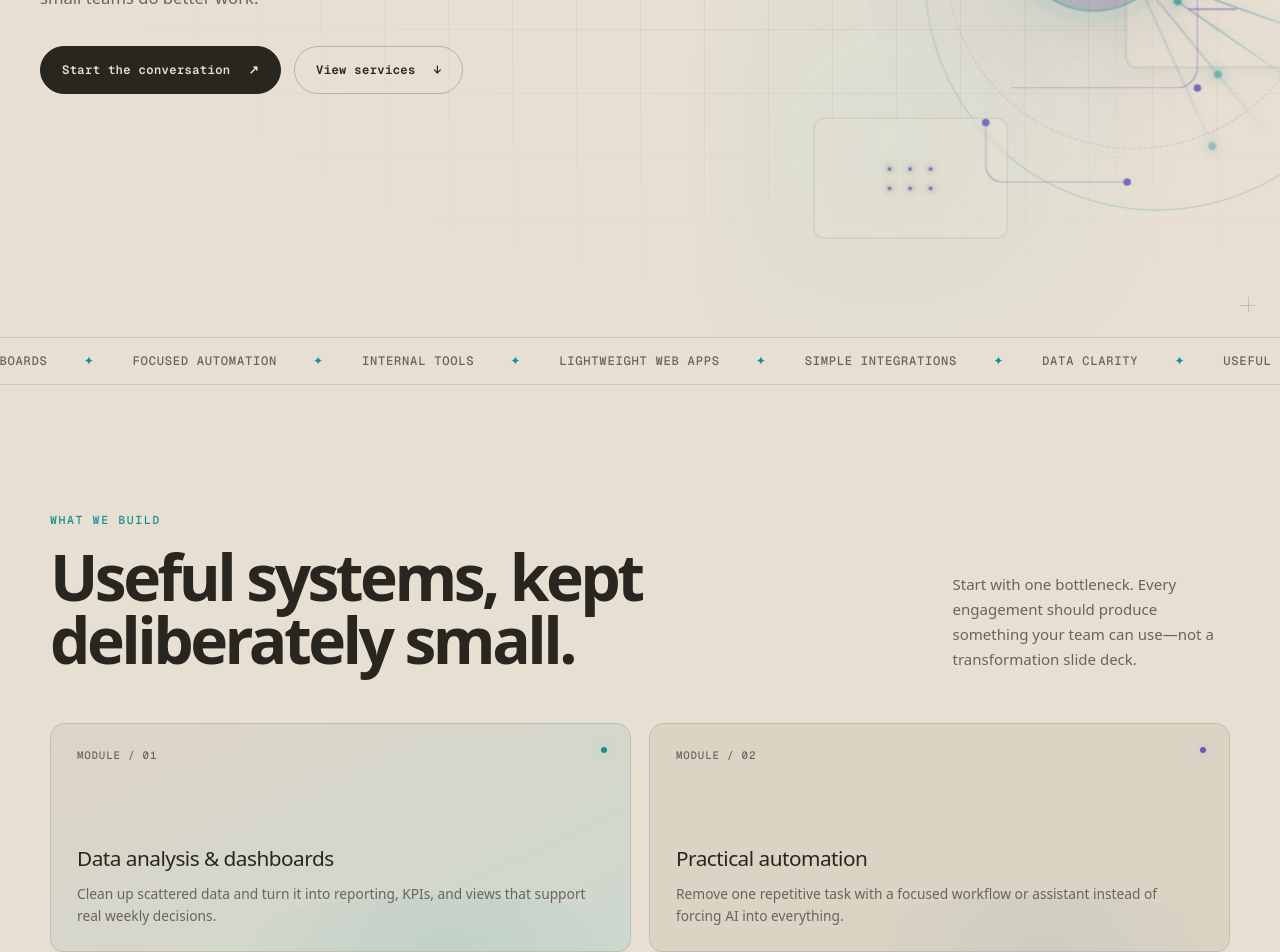
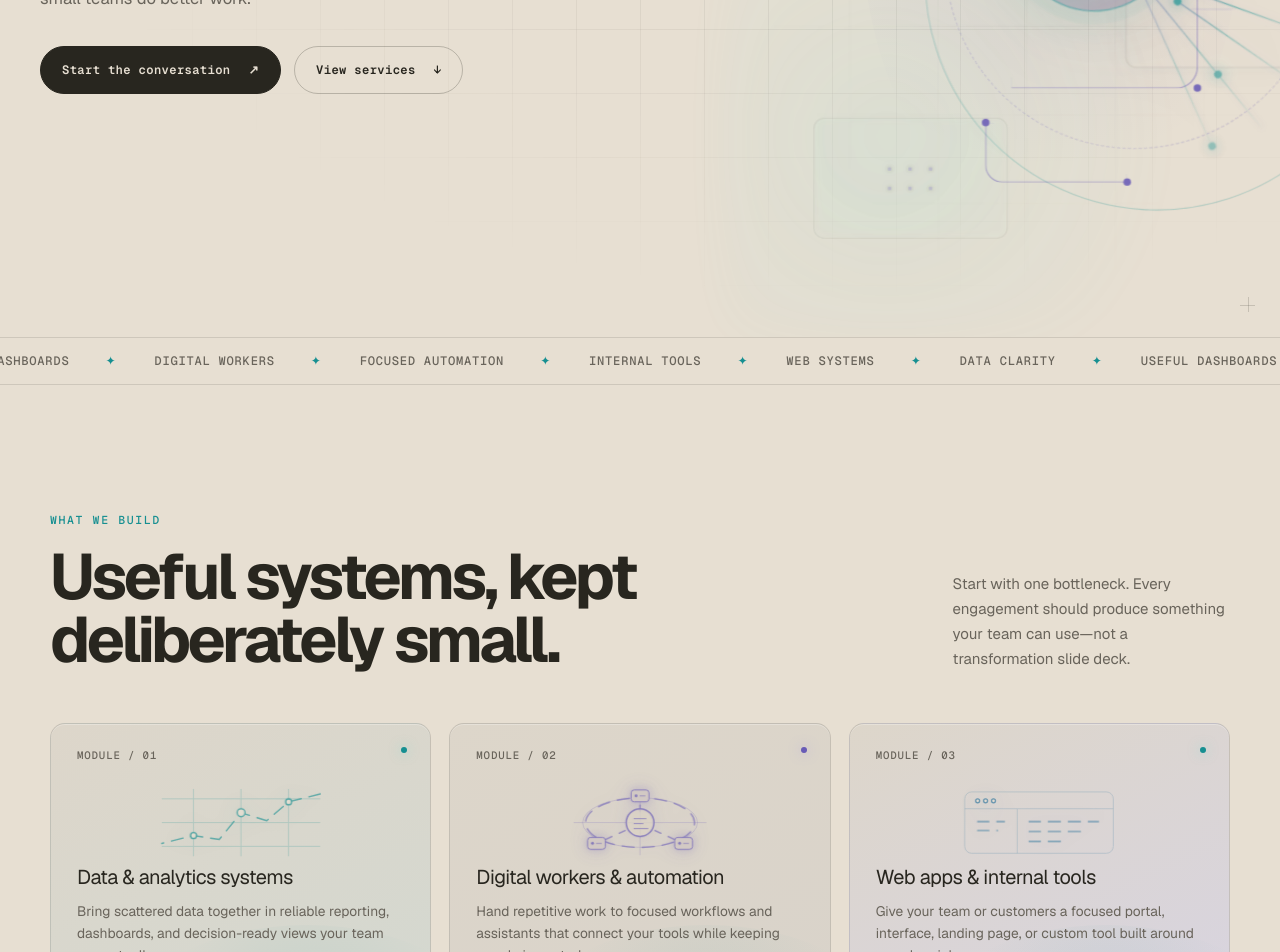
Before and after one commit to cgveradi/miritai-website, a Next.js app: page /en in a window 1280 px wide. Shown: the part 560-1512 px from the top of the page. Built offline with nearby package versions, Linux system fonts and the light colour scheme.

Commit message:
Refine landing page service positioning and visuals

```diff
--- a/src/app/[locale]/globals.css
+++ b/src/app/[locale]/globals.css
@@ -191,6 +191,8 @@
 .footer-main>div p{max-width:390px;margin:14px 0 0;color:var(--muted);font-size:.9rem;line-height:1.55}
 .footer-mirit-link{flex:0 0 auto;background:color-mix(in srgb,var(--card) 76%,transparent)}
 .compact-footer .footer-bottom{padding-top:24px}
+.compact-footer .footer-bottom a{color:var(--white);text-decoration-color:color-mix(in srgb,var(--cyan) 55%,transparent);text-decoration-line:underline;text-decoration-thickness:1px;text-underline-offset:.25rem;transition:color .2s,text-decoration-color .2s}
+.compact-footer .footer-bottom a:hover{color:var(--cyan);text-decoration-color:var(--cyan)}
 @media(max-width:650px){.footer-main{align-items:flex-start;flex-direction:column;padding:38px 0}.compact-footer .footer-bottom{gap:12px}.compact-footer .footer-bottom span:last-child{max-width:260px;line-height:1.5}}
 
 /* Use the full contact composition instead of leaving the introduction top-heavy. */
@@ -198,3 +200,47 @@
 .contact-grid>section{display:flex;min-height:680px;flex-direction:column;padding:12px 0}
 .contact-grid>section .contact-small{margin-top:auto;padding-top:64px}
 @media(max-width:900px){.contact-grid>section{min-height:auto}.contact-grid>section .contact-small{margin-top:30px;padding-top:0}}
+
+/* Three focused service pillars */
+.bento{grid-template-columns:repeat(3,minmax(0,1fr));grid-auto-rows:270px}
+.service-card,.service-1,.service-3{grid-column:span 1;min-height:270px}
+.service-3{background:linear-gradient(155deg,#101214,#141126)}
+:root:not(.dark) .service-3{background:linear-gradient(155deg,#ded5c7,#d2cde2)}
+@media(max-width:900px){.bento{grid-template-columns:1fr}.service-card{min-height:230px}}
+
+.service-glyph{position:absolute;top:58px;left:50%;width:min(47%,180px);height:auto;overflow:visible;color:var(--cyan);opacity:.72;filter:drop-shadow(0 0 10px color-mix(in srgb,currentColor 22%,transparent));transform:translateX(-50%)}
+.service-card:nth-child(2) .service-glyph{color:var(--violet)}
+.service-card:nth-child(3) .service-glyph{color:color-mix(in srgb,var(--cyan) 60%,var(--violet))}
+.service-glyph path,.service-glyph rect,.service-glyph circle{vector-effect:non-scaling-stroke}
+.service-glyph .glyph-grid,.service-glyph .glyph-frame{fill:none;stroke:currentColor;stroke-width:1;opacity:.28}
+.service-glyph .glyph-signal{fill:none;stroke:currentColor;stroke-width:1.4;stroke-linecap:round;stroke-linejoin:round;stroke-dasharray:12 8;animation:glyph-signal 2.6s linear infinite}
+.service-glyph circle{fill:var(--bg);stroke:currentColor;stroke-width:1.3}
+.service-glyph .glyph-core{fill:color-mix(in srgb,var(--card) 78%,transparent);stroke-width:1.5}
+.service-glyph .glyph-core-lines{fill:none;stroke:currentColor;stroke-width:1;stroke-linecap:round;opacity:.8}
+.service-glyph .glyph-task rect{fill:color-mix(in srgb,var(--violet) 12%,var(--card));stroke:currentColor;stroke-width:1;filter:drop-shadow(0 0 5px color-mix(in srgb,currentColor 36%,transparent))}
+.service-glyph .glyph-task circle{fill:currentColor;stroke:none}
+.service-glyph .glyph-task path{fill:none;stroke:currentColor;stroke-width:1;stroke-linecap:round;opacity:.72}
+.service-card:nth-child(2) .service-glyph .glyph-signal{animation-delay:-1.6s}
+.service-card:nth-child(3) .service-glyph .glyph-signal{animation-delay:-3.2s}
+.service-card h3{font-size:clamp(1.25rem,1.45vw,1.48rem)}
+@keyframes glyph-signal{from{stroke-dashoffset:40;opacity:.86}to{stroke-dashoffset:0;opacity:.86}}
+@media(max-width:900px){.service-glyph{top:52px;width:150px}.service-card h3{font-size:1.35rem}}
+@media(max-width:520px){.service-glyph{top:48px;width:100px;opacity:.58}}
+@media(prefers-reduced-motion:reduce){.service-glyph .glyph-signal{animation:none;stroke-dashoffset:0}}
+
+/* Hero instrument refinement */
+.hero h1{letter-spacing:-.042em}
+.hero-visual .node-b i{background:linear-gradient(90deg,transparent,color-mix(in srgb,var(--cyan) 68%,transparent) 16%,color-mix(in srgb,var(--cyan) 68%,transparent) 84%,transparent);opacity:.72}
+.hero-visual .node-c i{background:linear-gradient(90deg,transparent,color-mix(in srgb,var(--violet) 68%,transparent) 16%,color-mix(in srgb,var(--violet) 68%,transparent) 84%,transparent);opacity:.72}
+
+/* Light mode: keep the paper calm and let the signal system recede */
+:root:not(.dark) .hero-visual .node{border-color:rgba(40,38,31,.11);background:rgba(231,223,210,.22);box-shadow:inset 0 1px rgba(255,255,255,.28);opacity:.58}
+:root:not(.dark) .hero-visual .node-a i,:root:not(.dark) .hero-visual .node-d i{opacity:.52;box-shadow:0 0 5px currentColor}
+:root:not(.dark) .hero-visual .node-b i,:root:not(.dark) .hero-visual .node-c i{opacity:.48}
+:root:not(.dark) .service-card{border-color:rgba(40,38,31,.13);box-shadow:inset 0 1px rgba(255,255,255,.26)}
+:root:not(.dark) .service-1{background:linear-gradient(155deg,#ddd6ca,#d4d8d0)}
+:root:not(.dark) .service-2{background:linear-gradient(155deg,#ddd6ca,#d9d3ca)}
+:root:not(.dark) .service-3{background:linear-gradient(155deg,#ddd6ca,#d8d4df)}
+:root:not(.dark) .closing{background:linear-gradient(145deg,#101214 0%,#17191c 62%,#1d1a24 100%);color:#f4f4f0}
+
+.closing::after{display:none}
--- a/src/app/[locale]/layout.tsx
+++ b/src/app/[locale]/layout.tsx
@@ -12,5 +12,5 @@ export function generateStaticParams() { return routing.locales.map((locale) =>
 export default async function LocaleLayout({ children, params }: { children: React.ReactNode; params: Promise<{ locale: string }> }) {
   const { locale } = await params;
   if (!hasLocale(routing.locales, locale)) notFound();
-  return <div lang={locale} className={`${geist.variable} ${mono.variable}`}><NextIntlClientProvider>{children}</NextIntlClientProvider></div>;
+  return <div lang={locale} className={`${geist.className} ${geist.variable} ${mono.variable}`}><NextIntlClientProvider>{children}</NextIntlClientProvider></div>;
 }
--- a/src/app/[locale]/page.tsx
+++ b/src/app/[locale]/page.tsx
@@ -7,16 +7,22 @@ function SystemMap() {
   return <div className="system-map" aria-hidden="true"><div className="map-grid"/><div className="signal-orbit signal-orbit-a"/><div className="signal-orbit signal-orbit-b"/><div className="sputnik"><div className="sputnik-core"><i/><i/><i/></div><span className="antenna antenna-a"/><span className="antenna antenna-b"/><span className="antenna antenna-c"/><span className="antenna antenna-d"/><b>01</b></div><div className="node node-a"><i/><i/><i/><i/><i/><i/></div><div className="node node-b"><i/><i/><i/></div><div className="node node-c"><i/><i/></div><div className="node node-d"><i/><i/><i/><i/><i/><i/></div><div className="wire wire-a"><span/></div><div className="wire wire-b"><span/></div><div className="wire wire-c"><span/></div></div>;
 }
 
+function ServiceGlyph({ index }: { index: number }) {
+  if (index === 0) return <svg className="service-glyph" viewBox="0 0 180 82" aria-hidden="true"><path className="glyph-grid" d="M10 17H170M10 41H170M10 65H170M42 7V75M90 7V75M138 7V75"/><path className="glyph-signal" d="M10 62L42 54L68 58L90 31L116 39L138 20L170 12"/><circle cx="42" cy="54" r="3"/><circle cx="90" cy="31" r="4"/><circle cx="138" cy="20" r="3"/></svg>;
+  if (index === 1) return <svg className="service-glyph" viewBox="0 0 180 82" aria-hidden="true"><ellipse className="glyph-grid" cx="90" cy="41" rx="58" ry="25"/><path className="glyph-grid" d="M90 8V74M23 41H157"/><path className="glyph-signal" d="M90 16C120 16 145 27 145 41S120 66 90 66S35 55 35 41S60 16 90 16M90 30V20M105 49L127 59M75 49L53 59"/><circle className="glyph-core" cx="90" cy="41" r="14"/><path className="glyph-core-lines" d="M84 37H96M84 42H93M84 47H98"/><g className="glyph-task"><rect x="81" y="8" width="18" height="12" rx="3"/><circle cx="86" cy="14" r="1.5"/><path d="M90 14H95"/></g><g className="glyph-task"><rect x="125" y="56" width="18" height="12" rx="3"/><circle cx="130" cy="62" r="1.5"/><path d="M134 62H139"/></g><g className="glyph-task"><rect x="37" y="56" width="18" height="12" rx="3"/><circle cx="42" cy="62" r="1.5"/><path d="M46 62H51"/></g></svg>;
+  return <svg className="service-glyph" viewBox="0 0 180 82" aria-hidden="true"><rect className="glyph-frame" x="15" y="10" width="150" height="62" rx="7"/><path className="glyph-grid" d="M15 27H165M68 27V72"/><circle cx="28" cy="19" r="2"/><circle cx="36" cy="19" r="2"/><circle cx="44" cy="19" r="2"/><path className="glyph-signal" d="M28 40H55M28 49H48M80 40H150M80 50H137M80 60H119"/></svg>;
+}
+
 export default function Home() {
   const t = useTranslations("home");
   const ticker = t.raw("ticker") as string[];
-  const services = [1, 2, 3, 4].map((n) => ({ title: t(`service${n}Title`), text: t(`service${n}Text`) }));
+  const services = [1, 2, 3].map((n) => ({ title: t(`service${n}Title`), text: t(`service${n}Text`) }));
   const steps = [1, 2, 3, 4].map((n) => ({ label: t(`step${n}Label`), title: t(`step${n}Title`), text: t(`step${n}Text`) }));
   return <><Navbar/><main>
     <header className="hero" id="top"><div className="hero-grid"/><i className="cross cross-a"/><i className="cross cross-b"/><div className="wrap hero-inner"><div className="hero-copy"><p className="eyebrow">{t("eyebrow")}</p><h1>MIRIT<span>AI</span></h1><p className="hero-lead"><b>{t("leadA")}</b> <em>{t("leadB")}</em></p><p className="hero-intro">{t("intro")}</p><div className="hero-actions"><Link href="/contact" className="button button-solid">{t("cta")} <span aria-hidden="true">↗</span></Link><a href="#services" className="button">{t("services")} <span aria-hidden="true">↓</span></a></div></div><div className="hero-visual"><SystemMap/></div></div></header>
     <div className="ticker" aria-hidden="true"><div className="ticker-track">{[...ticker,...ticker].map((item,index)=><span key={`${item}-${index}`}>{item} <b>✦</b></span>)}</div></div>
-    <section className="section" id="services"><div className="wrap"><ScrollReveal><div className="section-head"><div><p className="eyebrow">{t("buildEyebrow")}</p><h2>{t("buildTitle")}</h2></div><p>{t("buildIntro")}</p></div><div className="bento">{services.map((service,index)=><article className={`service-card service-${index+1}`} key={service.title}><span className="card-id">MODULE / 0{index+1}</span><i/><div><h3>{service.title}</h3><p>{service.text}</p></div></article>)}</div></ScrollReveal></div></section>
+    <section className="section" id="services"><div className="wrap"><ScrollReveal><div className="section-head"><div><p className="eyebrow">{t("buildEyebrow")}</p><h2>{t("buildTitle")}</h2></div><p>{t("buildIntro")}</p></div><div className="bento">{services.map((service,index)=><article className={`service-card service-${index+1}`} key={service.title}><span className="card-id">MODULE / 0{index+1}</span><i/><ServiceGlyph index={index}/><div><h3>{service.title}</h3><p>{service.text}</p></div></article>)}</div></ScrollReveal></div></section>
     <section className="section approach" id="approach"><div className="wrap"><ScrollReveal><div className="section-head"><div><p className="eyebrow">{t("approachEyebrow")}</p><h2>{t("approachTitle")}</h2></div><p>{t("approachIntro")}</p></div><div className="steps">{steps.map((step,index)=><article className="step" key={step.label} style={{"--step-index":index} as React.CSSProperties}><span>{step.label}</span><i aria-hidden="true"/><b aria-hidden="true">0{index+1}</b><h3>{step.title}</h3><p>{step.text}</p></article>)}</div></ScrollReveal></div></section>
     <section className="closing"><i className="cross cross-a"/><i className="cross cross-b"/><p className="eyebrow">{t("closingEyebrow")}</p><h2>{t("closingTitle")}</h2><Link className="button button-dark" href="/contact">{t("cta")} <span aria-hidden="true">↗</span></Link></section>
-  </main><footer className="compact-footer"><div className="wrap"><div className="footer-main"><div><a className="logo" href="#top">MIRIT<span>AI</span></a><p>{t("footerText")}</p></div><a className="button footer-mirit-link" href="https://mirit.org">{t("miritLink")} <span aria-hidden="true">↗</span></a></div><div className="footer-bottom"><span>© 2026 MIRITAI. {t("rights")}</span><span>MIRIT · Research · Culture · Innovation</span></div></div></footer></>;
+  </main><footer className="compact-footer"><div className="wrap"><div className="footer-main"><div><a className="logo" href="#top">MIRIT<span>AI</span></a><p>{t("footerText")}</p></div></div><div className="footer-bottom"><span>© 2026 MIRITAI. {t("rights")}</span><span><a href="https://mirit.org">MIRIT</a> · Research · Culture · Innovation</span></div></div></footer></>;
 }
--- a/src/messages/de.json
+++ b/src/messages/de.json
@@ -7,12 +7,11 @@
     "intro": "Wir entwickeln praktische Datenwerkzeuge, gezielte Automatisierungen und schlanke Webanwendungen, mit denen kleine Teams besser arbeiten.",
     "cta": "Gespräch beginnen",
     "services": "Leistungen ansehen",
-    "ticker": ["Klare Daten", "Nützliche Dashboards", "Gezielte Automatisierung", "Interne Werkzeuge", "Schlanke Webanwendungen", "Einfache Integrationen"],
+    "ticker": ["Klare Daten", "Nützliche Dashboards", "Digitale Mitarbeiter", "Gezielte Automatisierung", "Interne Werkzeuge", "Websysteme"],
     "buildEyebrow": "Was wir entwickeln", "buildTitle": "Nützliche Systeme, bewusst klein gehalten.", "buildIntro": "Wir beginnen mit einem einzigen Engpass. Jede Zusammenarbeit soll etwas hervorbringen, das Ihr Team wirklich nutzen kann – keine Folien über Transformation.",
-    "service1Title": "Datenanalyse und Dashboards", "service1Text": "Wir ordnen verstreute Daten und machen daraus Berichte, Kennzahlen und Ansichten für echte wöchentliche Entscheidungen.",
-    "service2Title": "Praktische Automatisierung", "service2Text": "Wir beseitigen eine wiederkehrende Aufgabe mit einem gezielten Ablauf oder Assistenten, statt KI in alles hineinzuzwingen.",
-    "service3Title": "Schlanke Webanwendungen", "service3Text": "Einfache interne Werkzeuge, Formulare, Portale und Prototypen für eine klar umrissene Aufgabe.",
-    "service4Title": "Einfache Integrationen", "service4Text": "Wir verbinden Ihre vorhandenen Werkzeuge, damit Informationen mit weniger Kopieren und Einfügen weitergegeben werden.",
+    "service1Title": "Daten- und Analysesysteme", "service1Text": "Wir führen verstreute Daten in verlässlichen Berichten, Dashboards und Ansichten für bessere Entscheidungen zusammen.",
+    "service2Title": "Digitale Mitarbeiter und Automatisierung", "service2Text": "Wir übergeben wiederkehrende Arbeit an gezielte Abläufe und Assistenten, die Ihre Werkzeuge verbinden und Menschen die Kontrolle lassen.",
+    "service3Title": "Webanwendungen und interne Werkzeuge", "service3Text": "Wir entwickeln Portale, Oberflächen, Landingpages und maßgeschneiderte Werkzeuge für eine klar umrissene Aufgabe.",
     "approachEyebrow": "Wie wir arbeiten", "approachTitle": "Eine kleine erste Version, an der Realität ausgerichtet.", "approachIntro": "Vier Etappen sorgen dafür, dass die Arbeit verständlich, nützlich und wartbar bleibt.",
     "step1Label": "01 · ZUHÖREN", "step1Title": "Reibung finden", "step1Text": "Wir betrachten den heutigen Ablauf und finden heraus, was das Team tatsächlich ausbremst.",
     "step2Label": "02 · ABGRENZEN", "step2Title": "Die kleinste Lösung wählen", "step2Text": "Wir definieren ein nützliches Ergebnis, seine Grenzen und was bewusst bis später warten soll.",
--- a/src/messages/en.json
+++ b/src/messages/en.json
@@ -7,12 +7,11 @@
     "intro": "We build practical data tools, focused automations, and lightweight web apps that help small teams do better work.",
     "cta": "Start the conversation",
     "services": "View services",
-    "ticker": ["Data clarity", "Useful dashboards", "Focused automation", "Internal tools", "Lightweight web apps", "Simple integrations"],
+    "ticker": ["Data clarity", "Useful dashboards", "Digital workers", "Focused automation", "Internal tools", "Web systems"],
     "buildEyebrow": "What we build", "buildTitle": "Useful systems, kept deliberately small.", "buildIntro": "Start with one bottleneck. Every engagement should produce something your team can use—not a transformation slide deck.",
-    "service1Title": "Data analysis & dashboards", "service1Text": "Clean up scattered data and turn it into reporting, KPIs, and views that support real weekly decisions.",
-    "service2Title": "Practical automation", "service2Text": "Remove one repetitive task with a focused workflow or assistant instead of forcing AI into everything.",
-    "service3Title": "Lightweight web apps", "service3Text": "Simple internal tools, forms, portals, and prototypes shaped around one clear job.",
-    "service4Title": "Simple integrations", "service4Text": "Connect the tools you already use so information moves with fewer copy-and-paste steps.",
+    "service1Title": "Data & analytics systems", "service1Text": "Bring scattered data together in reliable reporting, dashboards, and decision-ready views your team can actually use.",
+    "service2Title": "Digital workers & automation", "service2Text": "Hand repetitive work to focused workflows and assistants that connect your tools while keeping people in control.",
+    "service3Title": "Web apps & internal tools", "service3Text": "Give your team or customers a focused portal, interface, landing page, or custom tool built around one clear job.",
     "approachEyebrow": "How we work", "approachTitle": "A small first version, built around reality.", "approachIntro": "Four checkpoints keep the work understandable, useful, and maintainable.",
     "step1Label": "01 · LISTEN", "step1Title": "Find the friction", "step1Text": "We look at how the task works today and identify what is genuinely slowing the team down.",
     "step2Label": "02 · SCOPE", "step2Title": "Choose the smallest fix", "step2Text": "We define one useful outcome, the boundaries, and what should deliberately wait.",
--- a/src/messages/es.json
+++ b/src/messages/es.json
@@ -7,12 +7,11 @@
     "intro": "Creamos herramientas de datos prácticas, automatizaciones específicas y aplicaciones web ligeras que ayudan a los equipos pequeños a trabajar mejor.",
     "cta": "Empezar la conversación",
     "services": "Ver servicios",
-    "ticker": ["Datos claros", "Paneles útiles", "Automatización específica", "Herramientas internas", "Aplicaciones web ligeras", "Integraciones sencillas"],
+    "ticker": ["Datos claros", "Paneles útiles", "Trabajadores digitales", "Automatización específica", "Herramientas internas", "Sistemas web"],
     "buildEyebrow": "Lo que creamos", "buildTitle": "Sistemas útiles, deliberadamente pequeños.", "buildIntro": "Empezamos por un único obstáculo. Cada colaboración debe producir algo que tu equipo pueda usar, no una presentación sobre transformación.",
-    "service1Title": "Análisis de datos y paneles", "service1Text": "Ordenamos datos dispersos y los convertimos en informes, KPI y vistas que facilitan decisiones semanales reales.",
-    "service2Title": "Automatización práctica", "service2Text": "Eliminamos una tarea repetitiva con un flujo de trabajo o asistente específico, sin intentar aplicar IA a todo.",
-    "service3Title": "Aplicaciones web ligeras", "service3Text": "Herramientas internas, formularios, portales y prototipos sencillos diseñados para una tarea concreta.",
-    "service4Title": "Integraciones sencillas", "service4Text": "Conectamos las herramientas que ya utilizas para que la información circule con menos pasos manuales.",
+    "service1Title": "Sistemas de datos y analítica", "service1Text": "Reunimos datos dispersos en informes, paneles y vistas fiables que tu equipo puede usar para tomar decisiones.",
+    "service2Title": "Trabajadores digitales y automatización", "service2Text": "Delegamos el trabajo repetitivo en flujos y asistentes que conectan tus herramientas manteniendo el control humano.",
+    "service3Title": "Aplicaciones web y herramientas internas", "service3Text": "Creamos portales, interfaces, landing pages y herramientas a medida centradas en una tarea concreta.",
     "approachEyebrow": "Cómo trabajamos", "approachTitle": "Una primera versión pequeña, creada para la realidad.", "approachIntro": "Cuatro puntos de control mantienen el trabajo comprensible, útil y fácil de mantener.",
     "step1Label": "01 · ESCUCHAR", "step1Title": "Encontrar el obstáculo", "step1Text": "Observamos cómo se realiza hoy la tarea e identificamos qué está frenando realmente al equipo.",
     "step2Label": "02 · DEFINIR", "step2Title": "Elegir la solución mínima", "step2Text": "Definimos un resultado útil, sus límites y lo que conviene dejar conscientemente para después.",
```
Also changed, not shown: src/messages/ru.json (+4 -5 lines), 2 other files (tests, documents, lock files or other folders).
